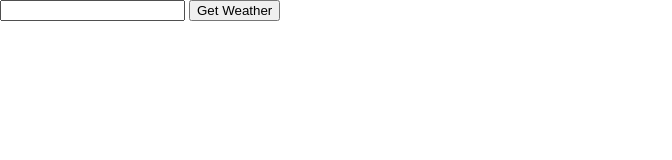
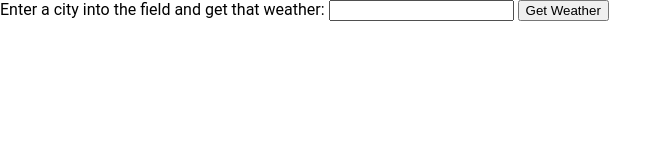
Before and after one commit to jacobdpcm/Weather-App, a plain HTML site: page index.html in a window 1280 px wide. Shown: the whole page, without its empty margins (0-672 px from the left). Drawn offline with Linux system fonts and the light colour scheme.

Commit message:
Progress towards website skeleton

```diff
--- a/index.html
+++ b/index.html
@@ -6,6 +6,7 @@
     <title>Weather App</title>
   <script defer src="index.main.js"></script></head>
   <body>
+    <label for="searchLocation">Enter a city into the field and get that weather:</label>
     <input type="text" name="" id="searchLocation">
     <button class="getWeather">Get Weather</button>
     <div class="address"></div>
```
